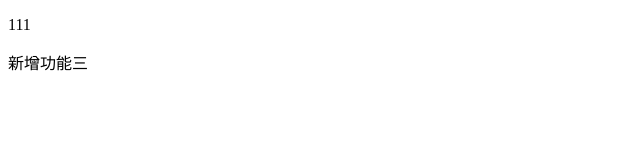
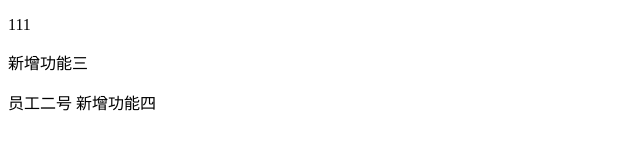
Before and after one commit to ROC-C/ROC-3, a plain HTML site: page index.html in a window 1280 px wide. Shown: the whole page, without its empty margins (0-640 px from the left). Drawn offline with Linux system fonts and the light colour scheme.

Commit message:
员工B的新增功能四

```diff
--- a/index.html
+++ b/index.html
@@ -9,5 +9,7 @@
     <p>111</p>
 
     <p>新增功能三</p>
+
+    <p>员工二号  新增功能四</p>
 </body>
 </html>
```
